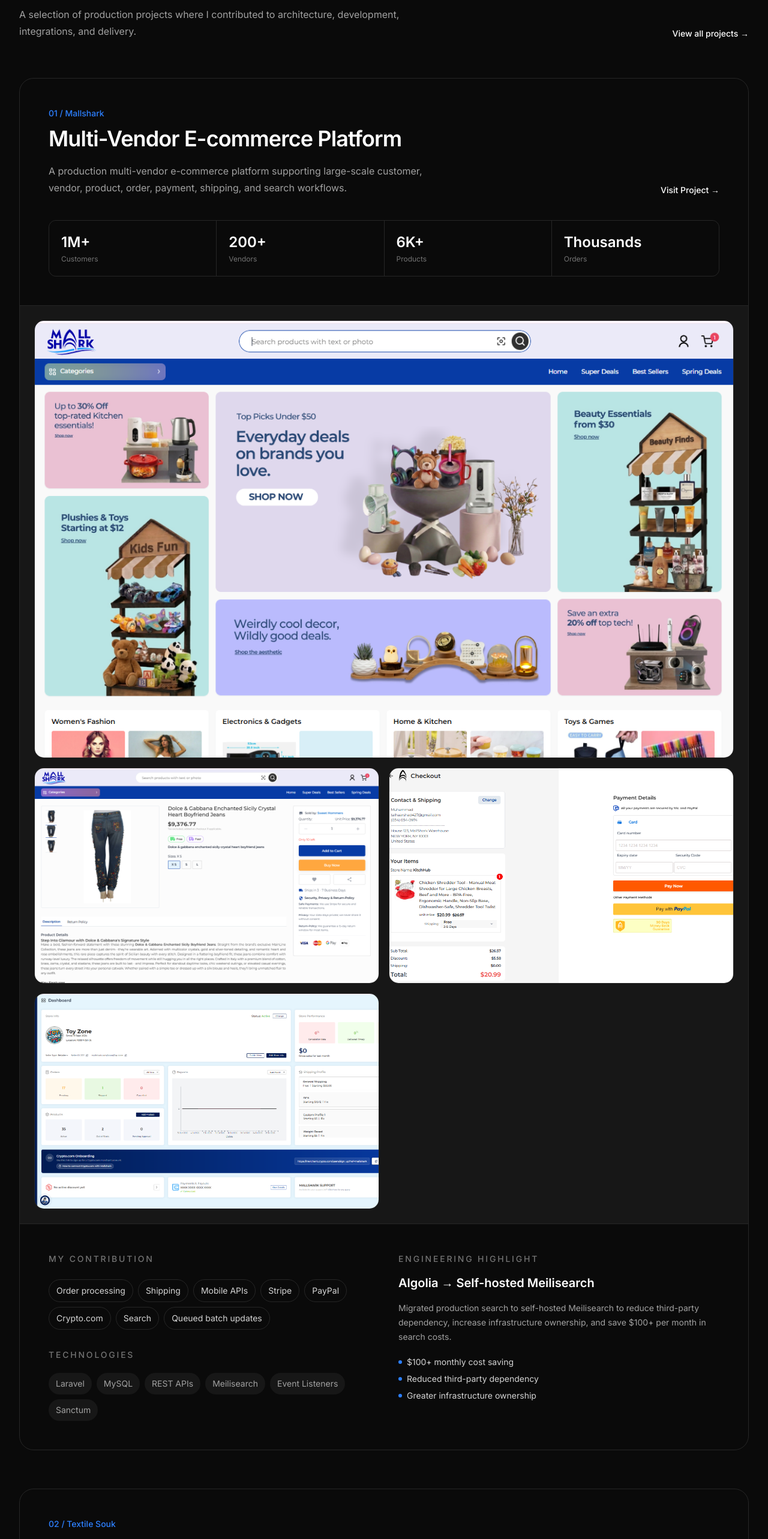
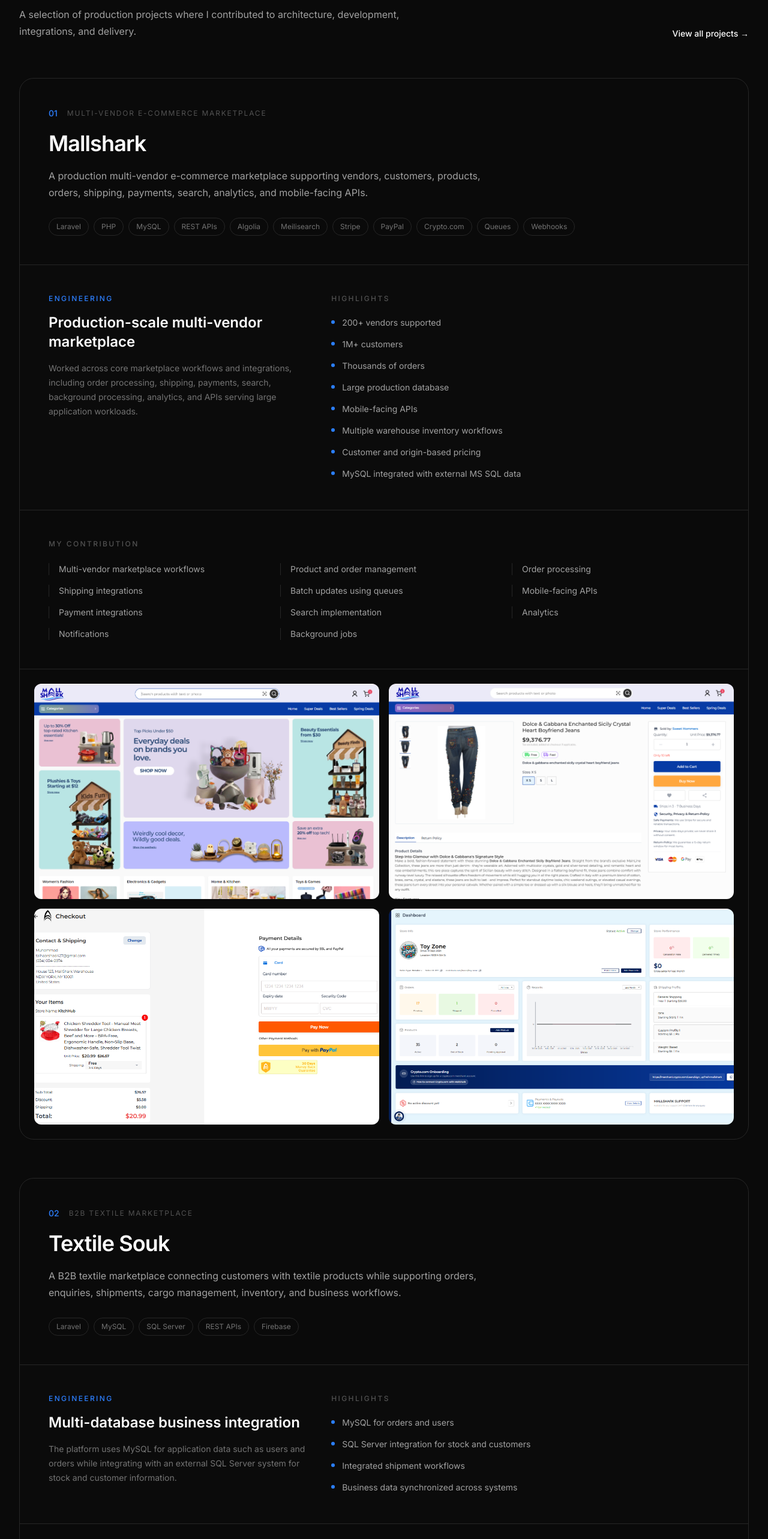
Before and after one commit to imiantalha/Portfolio, a Next.js app: page / in a window 1280 px wide. Shown: the part 2900-5466 px from the top of the page at 60% size. Built offline with nearby package versions, Linux system fonts and the light colour scheme.

Commit message:
refactor: enrich Mallshark case study

```diff
--- a/app/components/ProjectCaseStudy.tsx
+++ b/app/components/ProjectCaseStudy.tsx
@@ -1,37 +1,21 @@
-import ProjectGallery from "./ProjectGallery";
-
-type ProjectMetric = {
-  value: string;
-  label: string;
-};
-
-type ProjectHighlight = {
-  title: string;
-  description: string;
-  results: string[];
-};
-
-type ProjectArchitecture = {
-  title: string;
-  description: string;
-  results: string[];
-};
+import Image from "next/image";
 
 type Project = {
   number: string;
   title: string;
   category: string;
   description: string;
-  metrics?: ProjectMetric[];
   technologies: string[];
   contributions: string[];
+  architecture?: {
+    title: string;
+    description: string;
+    results: string[];
+  };
   gallery: {
     src: string;
     alt: string;
   }[];
-  highlight?: ProjectHighlight;
-  architecture?: ProjectArchitecture;
-  liveUrl?: string;
 };
 
 type ProjectCaseStudyProps = {
@@ -43,148 +27,116 @@ export default function ProjectCaseStudy({
 }: ProjectCaseStudyProps) {
   return (
     <article className="overflow-hidden rounded-3xl border border-neutral-800 bg-neutral-950">
+      {/* Header */}
       <div className="p-8 sm:p-10 lg:p-12">
-        <div className="flex flex-col gap-8 lg:flex-row lg:items-end lg:justify-between">
-          <div>
-            <p className="text-sm font-medium text-blue-500">
-              {project.number} / {project.title}
+        <div className="flex flex-wrap items-center gap-x-4 gap-y-2">
+          <span className="text-sm font-medium text-blue-500">
+            {project.number}
+          </span>
+
+          <span className="text-xs uppercase tracking-[0.15em] text-neutral-600">
+            {project.category}
+          </span>
+        </div>
+
+        <h3 className="mt-5 text-3xl font-semibold tracking-tight text-white sm:text-4xl">
+          {project.title}
+        </h3>
+
+        <p className="mt-5 max-w-3xl text-base leading-7 text-neutral-400">
+          {project.description}
         </p>
 
-            <h3 className="mt-3 text-3xl font-semibold tracking-tight text-white sm:text-4xl">
-              {project.category}
-            </h3>
-
-            <p className="mt-5 max-w-2xl text-base leading-7 text-neutral-400">
-              {project.description}
-            </p>
-          </div>
-
-          {project.liveUrl && (
-            <a
-              href={project.liveUrl}
-              target="_blank"
-              rel="noopener noreferrer"
-              className="shrink-0 text-sm font-medium text-white transition-colors hover:text-blue-400"
-            >
-              Visit Project →
-            </a>
-          )}
-        </div>
-
-        {project.metrics && (
-          <div className="mt-10 grid grid-cols-2 gap-px overflow-hidden rounded-xl border border-neutral-800 bg-neutral-800 sm:grid-cols-4">
-            {project.metrics.map((metric) => (
-              <div
-                key={metric.label}
-                className="bg-neutral-950 p-5"
-              >
-                <p className="text-2xl font-semibold text-white">
-                  {metric.value}
-                </p>
-
-                <p className="mt-1 text-xs text-neutral-500">
-                  {metric.label}
-                </p>
-              </div>
-            ))}
-          </div>
-        )}
-      </div>
-
-      <div className="border-y border-neutral-800 bg-neutral-900 p-4 sm:p-6">
-        <ProjectGallery images={project.gallery} />
-      </div>
-
-      <div className="grid gap-12 p-8 sm:p-10 lg:grid-cols-2 lg:p-12">
-        <div>
-          <p className="text-sm font-medium uppercase tracking-[0.2em] text-neutral-500">
-            My Contribution
-          </p>
-
-          <div className="mt-6 flex flex-wrap gap-2">
-            {project.contributions.map((item) => (
-              <span
-                key={item}
-                className="rounded-full border border-neutral-800 px-3 py-2 text-sm text-neutral-300"
-              >
-                {item}
-              </span>
-            ))}
-          </div>
-
-          <div className="mt-8">
-            <p className="text-sm font-medium uppercase tracking-[0.2em] text-neutral-500">
-              Technologies
-            </p>
-
-            <div className="mt-5 flex flex-wrap gap-2">
+        {/* Technologies */}
+        <div className="mt-7 flex flex-wrap gap-2">
           {project.technologies.map((technology) => (
             <span
               key={technology}
-                  className="rounded-full bg-neutral-900 px-3 py-2 text-sm text-neutral-400"
+              className="rounded-full border border-neutral-800 px-3 py-1.5 text-xs text-neutral-500"
             >
               {technology}
             </span>
           ))}
         </div>
       </div>
-        </div>
 
+      {/* Architecture / Engineering */}
       {project.architecture && (
+        <div className="border-y border-neutral-800 bg-[#0b0b0b] p-8 sm:p-10 lg:p-12">
+          <div className="grid gap-10 lg:grid-cols-[0.8fr_1.2fr]">
             <div>
-            <p className="text-sm font-medium uppercase tracking-[0.2em] text-neutral-500">
-              Engineering Highlight
+              <p className="text-xs font-medium uppercase tracking-[0.2em] text-blue-500">
+                Engineering
               </p>
 
-            <h4 className="mt-4 text-xl font-semibold text-white">
+              <h4 className="mt-4 text-2xl font-semibold text-white">
                 {project.architecture.title}
               </h4>
 
-            <p className="mt-4 text-sm leading-6 text-neutral-400">
+              <p className="mt-4 text-sm leading-6 text-neutral-500">
                 {project.architecture.description}
               </p>
+            </div>
 
-            <ul className="mt-5 space-y-2">
+            <div>
+              <p className="text-xs font-medium uppercase tracking-[0.2em] text-neutral-600">
+                Highlights
+              </p>
+
+              <ul className="mt-5 space-y-3">
                 {project.architecture.results.map((result) => (
                   <li
                     key={result}
-                  className="flex items-center gap-2 text-sm text-neutral-300"
+                    className="flex gap-3 text-sm leading-6 text-neutral-400"
                   >
-                  <span className="h-1.5 w-1.5 rounded-full bg-blue-500" />
+                    <span className="mt-2 h-1.5 w-1.5 shrink-0 rounded-full bg-blue-500" />
                     {result}
                   </li>
                 ))}
               </ul>
             </div>
+          </div>
+        </div>
       )}
 
-        {project.highlight && (
+      {/* Contributions */}
+      <div className="p-8 sm:p-10 lg:p-12">
         <div>
-            <p className="text-sm font-medium uppercase tracking-[0.2em] text-neutral-500">
-              Engineering Highlight
+          <p className="text-xs font-medium uppercase tracking-[0.2em] text-neutral-600">
+            My Contribution
           </p>
 
-            <h4 className="mt-4 text-xl font-semibold text-white">
-              {project.highlight.title}
-            </h4>
+          <div className="mt-6 grid gap-x-10 gap-y-4 sm:grid-cols-2 lg:grid-cols-3">
+            {project.contributions.map((contribution) => (
+              <div
+                key={contribution}
+                className="border-l border-neutral-800 pl-4 text-sm text-neutral-400"
+              >
+                {contribution}
+              </div>
+            ))}
+          </div>
+        </div>
+      </div>
 
-            <p className="mt-4 text-sm leading-6 text-neutral-400">
-              {project.highlight.description}
-            </p>
-
-            <ul className="mt-5 space-y-2">
-              {project.highlight.results.map((result) => (
-                <li
-                  key={result}
-                  className="flex items-center gap-2 text-sm text-neutral-300"
+      {/* Gallery */}
+      <div className="border-t border-neutral-800 p-4 sm:p-6">
+        <div className="grid gap-4 md:grid-cols-2">
+          {project.gallery.map((image) => (
+            <div
+              key={image.src}
+              className="relative aspect-[16/10] overflow-hidden rounded-xl bg-neutral-900"
             >
-                  <span className="h-1.5 w-1.5 rounded-full bg-blue-500" />
-                  {result}
-                </li>
+              <Image
+                src={image.src}
+                alt={image.alt}
+                fill
+                className="object-cover object-top transition-transform duration-500 hover:scale-[1.02]"
+                sizes="(max-width: 768px) 100vw, 50vw"
+              />
+            </div>
           ))}
-            </ul>
         </div>
-        )}
       </div>
     </article>
   );
--- a/app/data/projects.ts
+++ b/app/data/projects.ts
@@ -1,62 +1,54 @@
 export const mallshark = {
   number: "01",
   title: "Mallshark",
-  category: "Multi-Vendor E-commerce Platform",
+  category: "Multi-Vendor E-commerce Marketplace",
 
   description:
-    "A production multi-vendor e-commerce platform supporting large-scale customer, vendor, product, order, payment, shipping, and search workflows.",
-
-  metrics: [
-    {
-      value: "1M+",
-      label: "Customers",
-    },
-    {
-      value: "200+",
-      label: "Vendors",
-    },
-    {
-      value: "6K+",
-      label: "Products",
-    },
-    {
-      value: "Thousands",
-      label: "Orders",
-    },
-  ],
+    "A production multi-vendor e-commerce marketplace supporting vendors, customers, products, orders, shipping, payments, search, analytics, and mobile-facing APIs.",
 
   technologies: [
     "Laravel",
+    "PHP",
     "MySQL",
     "REST APIs",
+    "Algolia",
     "Meilisearch",
-    "Event Listeners",
-    "Sanctum",
+    "Stripe",
+    "PayPal",
+    "Crypto.com",
+    "Queues",
+    "Webhooks",
   ],
 
   contributions: [
+    "Multi-vendor marketplace workflows",
+    "Product and order management",
     "Order processing",
-    "Shipping",
-    "Mobile APIs",
-    "Stripe",
-    "PayPal",
-    "Crypto.com",
-    "Search",
-    "Queued batch updates",
+    "Shipping integrations",
+    "Batch updates using queues",
+    "Mobile-facing APIs",
+    "Payment integrations",
+    "Search implementation",
+    "Analytics",
+    "Notifications",
+    "Background jobs",
   ],
 
-  highlight: {
-    title: "Algolia → Self-hosted Meilisearch",
+  architecture: {
+    title: "Production-scale multi-vendor marketplace",
     description:
-      "Migrated production search to self-hosted Meilisearch to reduce third-party dependency, increase infrastructure ownership, and save $100+ per month in search costs.",
+      "Worked across core marketplace workflows and integrations, including order processing, shipping, payments, search, background processing, analytics, and APIs serving large application workloads.",
     results: [
-      "$100+ monthly cost saving",
-      "Reduced third-party dependency",
-      "Greater infrastructure ownership",
+      "200+ vendors supported",
+      "1M+ customers",
+      "Thousands of orders",
+      "Large production database",
+      "Mobile-facing APIs",
+      "Multiple warehouse inventory workflows",
+      "Customer and origin-based pricing",
+      "MySQL integrated with external MS SQL data",
     ],
   },
-
-  liveUrl: "https://mallshark.com/",
 
   gallery: [
     {
```
Also changed, not shown: app/projects/page.tsx (+7 -5 lines). Lines whose indentation alone changed are shown as unchanged.
